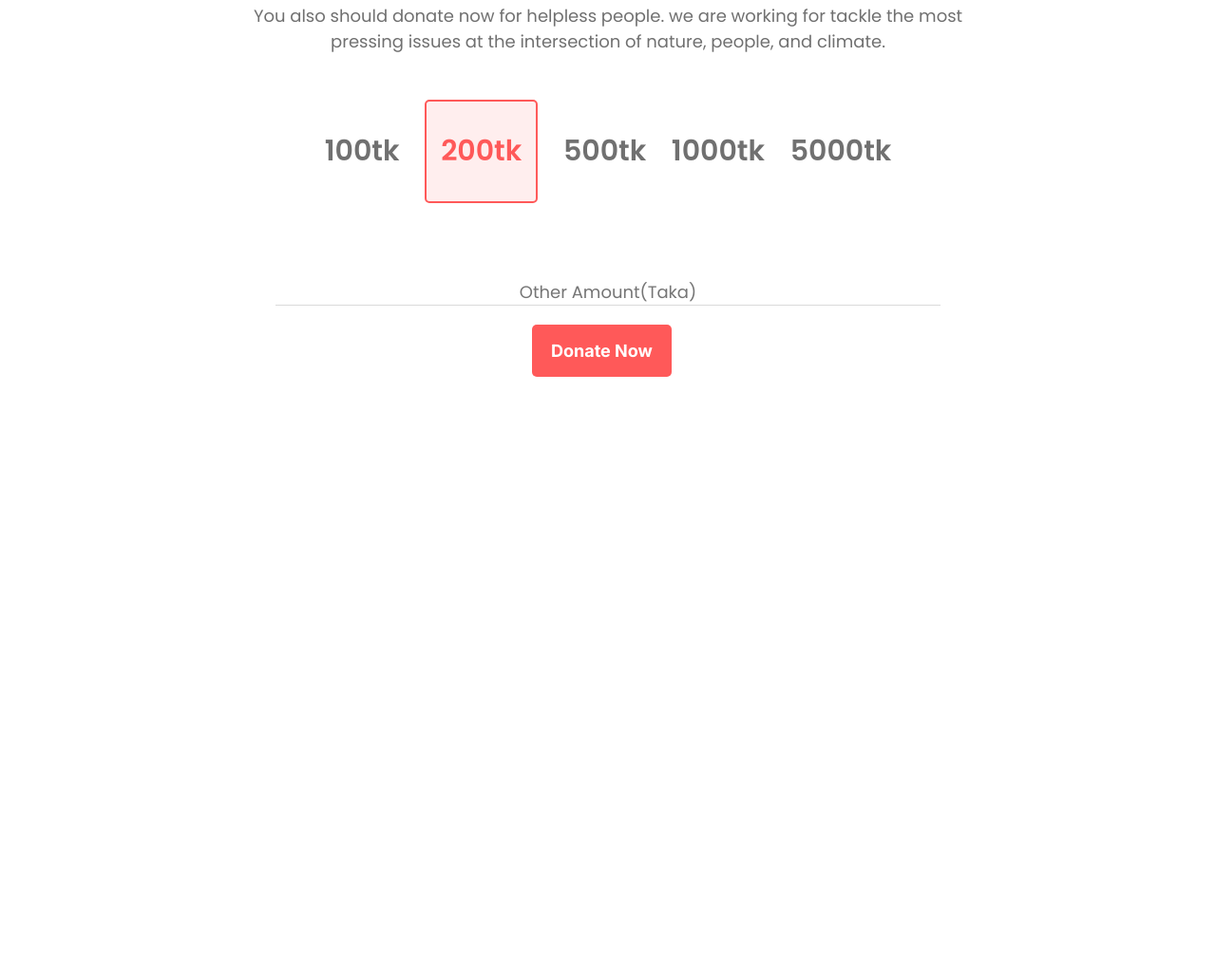
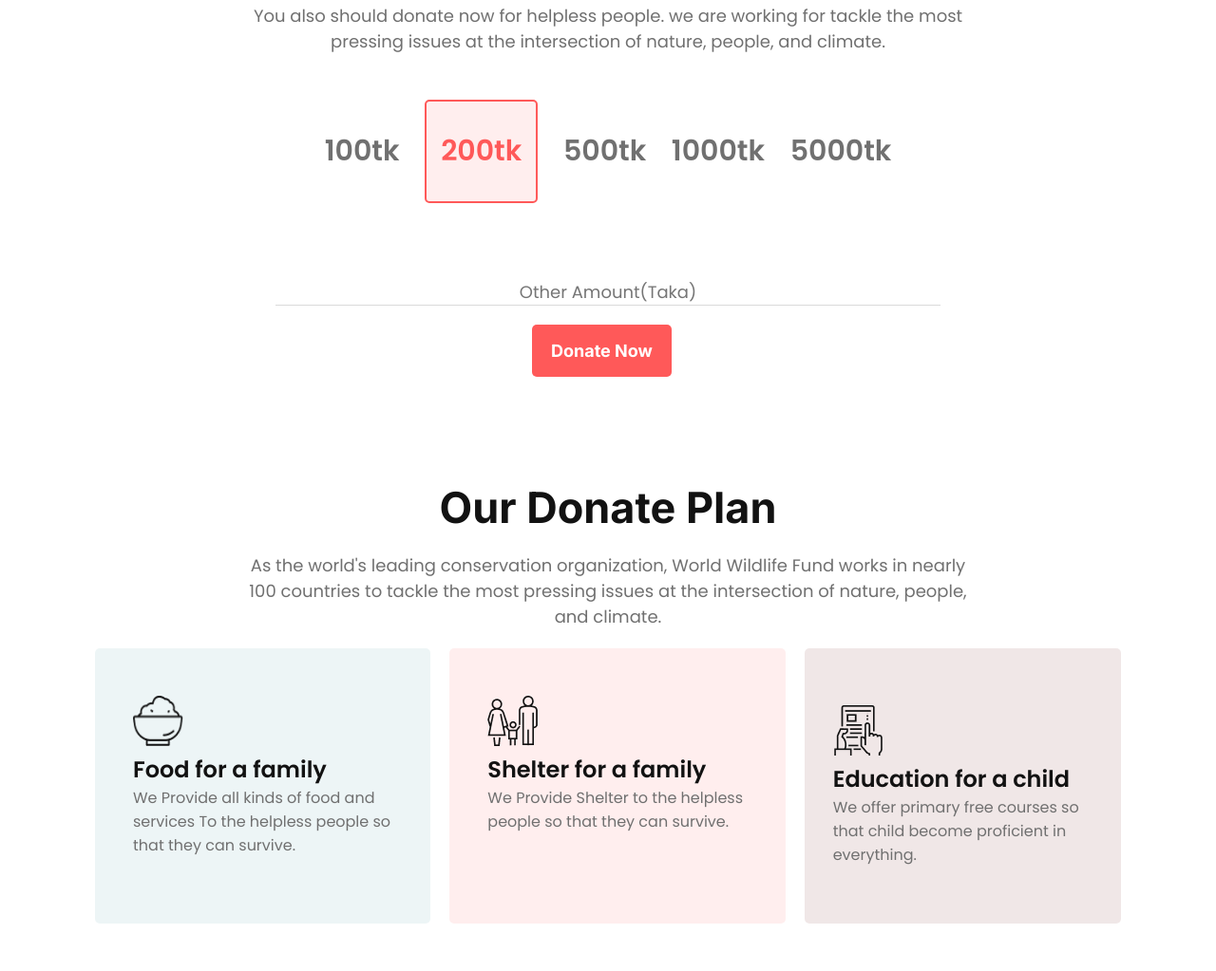
Before and after one commit to NusratJahanBristy/donate-today, a plain HTML site: page index.html in a window 1280 px wide. Shown: the part 841-1864 px from the top of the page at 95% size. Before the commit the page ends 1248 px from the top, so only its background shows below. Drawn offline with Linux system fonts and the light colour scheme.

Commit message:
donate plan added

```diff
--- a/index.html
+++ b/index.html
@@ -27,7 +27,7 @@
         </div>
     </section>
     <section class="donate-today-section">
-        <div class="donate-content">
+        <div class="donate-content flexible-container">
             <h2>Donate Today</h2>
             <p>You also should
                 donate now for helpless people. we are working for tackle the most pressing issues at the intersection
@@ -47,6 +47,43 @@
         </div>
         <button class="button-btn"><a href="http://"></a>Donate Now</button>
     </section>
+    <section class="donate-plan">
+        <div class="donate-plan-content flexible-container">
+            <h2>Our Donate Plan</h2>
+            <p>As the world's leading conservation organization, World Wildlife Fund works in nearly 100 countries to
+                tackle the most pressing issues at the intersection of nature, people, and climate. </p>
+        </div>
+
+        <div class="plan">
+            <div id="container1">
+                <div class="plan-img">
+                    <img src="icons/food.png" alt="">
+                </div>
+                <div class="plan-content">
+                    <h3>Food for a family</h3>
+                    <p>We Provide all kinds of food and services To the helpless people so that they can survive.</p>
+                </div>
+            </div>
+            <div id="container2">
+                <div class="plan-img">
+                    <img src="icons/shelter.png" alt="">
+                </div>
+                <div class="plan-content">
+                    <h3>Shelter for a family</h3>
+                    <p>We Provide Shelter to the helpless people so that they can survive.</p>
+                </div>
+            </div>
+            <div id="container3">
+                <div class="plan-img">
+                    <img src="icons/Frame-1.png" alt="">
+                </div>
+                <div class="plan-content">
+                    <h3>Education for a child</h3>
+                    <p>We offer primary free courses so that child become proficient in everything.</p>
+                </div>
+            </div>
+        </div>
+    </section>
 
 </body>
 
--- a/style.css
+++ b/style.css
@@ -50,7 +50,7 @@
     cursor: pointer;
 }
 
-.donate-content h2 {
+.flexible-container h2 {
     font-size: 45px;
     font-weight: 700;
     color: #121212;
@@ -59,7 +59,7 @@
     margin-top: 100px;
 }
 
-.donate-content p {
+.flexible-container p {
     font-size: 18px;
     color: #707070;
     font-family: 'Poppins', sans-serif;
@@ -108,3 +108,50 @@
     font-weight: 400;
     border-bottom: 1px solid #DADADA;
 }
+
+.plan {
+    display: flex;
+}
+
+#container1 {
+    width: 50%;
+    background-color: rgba(79, 157, 166, 0.1);
+    border-radius: 5px;
+    padding: 50px 40px;
+    margin: 20px 10px 50px 100px;
+}
+
+#container2 {
+    width: 50%;
+    background-color: rgba(255, 89, 89, 0.1);
+    border-radius: 5px;
+    padding: 50px 40px;
+    margin: 20px 10px 50px 10px;
+}
+
+#container3 {
+    width: 50%;
+    background-color: rgba(112, 26, 26, 0.1);
+    border-radius: 5px;
+    padding: 60px 30px;
+    margin: 20px 100px 50px 10px;
+}
+
+.plan-img img {
+    width: 53px;
+    height: 53px;
+}
+
+.plan-content h3 {
+    font-size: 24px;
+    color: #121212;
+    font-weight: 600;
+    font-family: 'Poppins', sans-serif;
+}
+
+.plan-content p {
+    font-size: 16px;
+    color: #707070;
+    font-weight: 400;
+    font-family: 'Poppins', sans-serif;
+}
```
